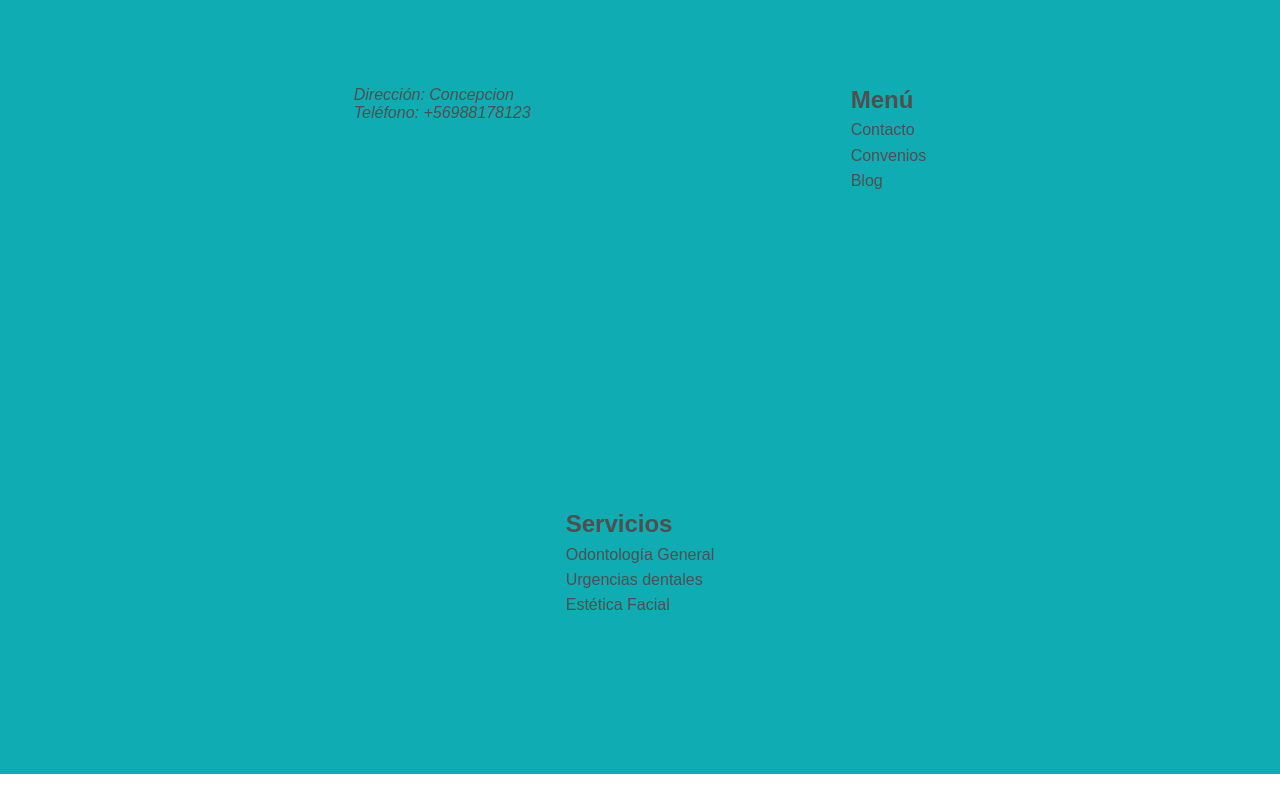
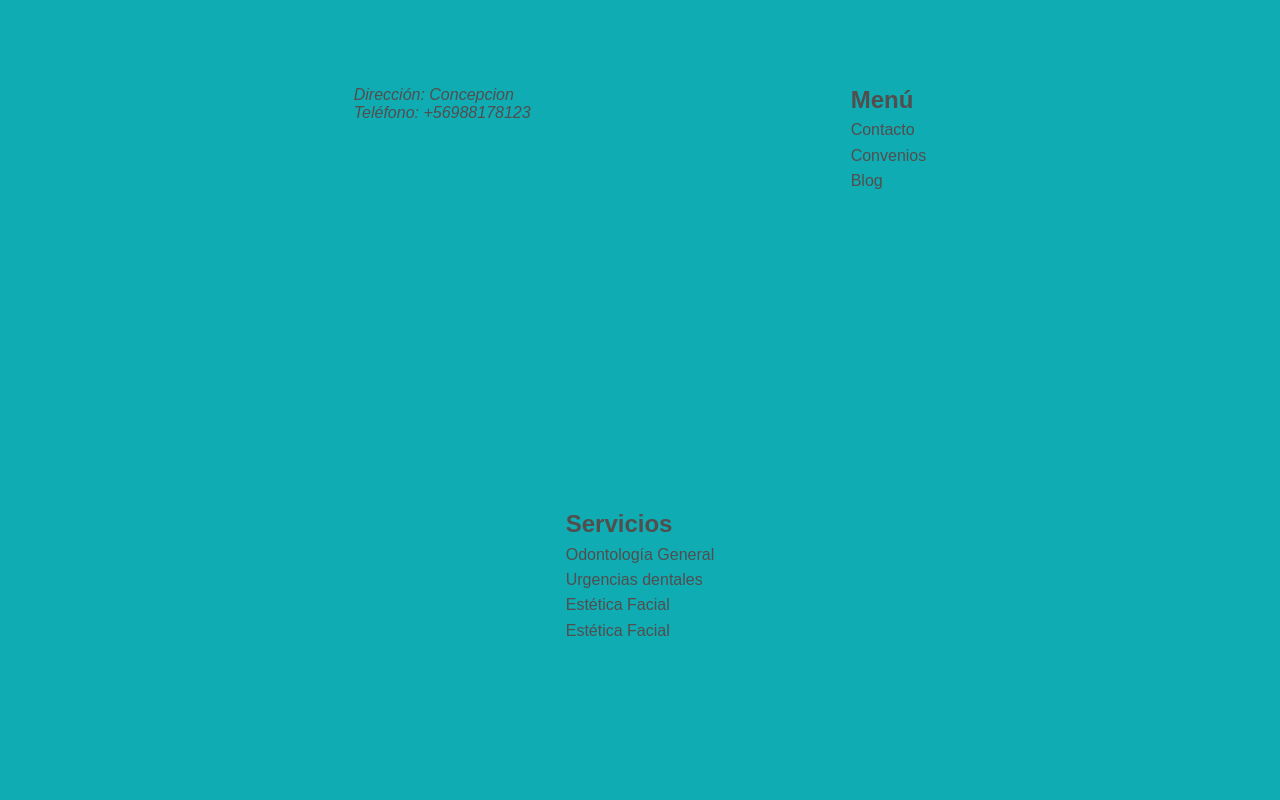
Before and after one commit to Likenesio/Coder-house, a plain HTML site: page pages/nosotros.html in a window 1280 px wide. Shown: the part 1387-2187 px from the top of the page. Before the commit the page ends 2161 px from the top, so only its background shows below. Drawn offline with Linux system fonts and the light colour scheme; a web font is replaced by a local one.

Commit message:
li from footer in nosotros.html

```diff
--- a/pages/nosotros.html
+++ b/pages/nosotros.html
@@ -163,6 +163,9 @@
         <li>
           <a href="">Estética Facial </a>
         </li>
+        <li>
+          <a href="">Estética Facial </a>
+        </li>
       </ul>
     </footer>
   </body>
```
